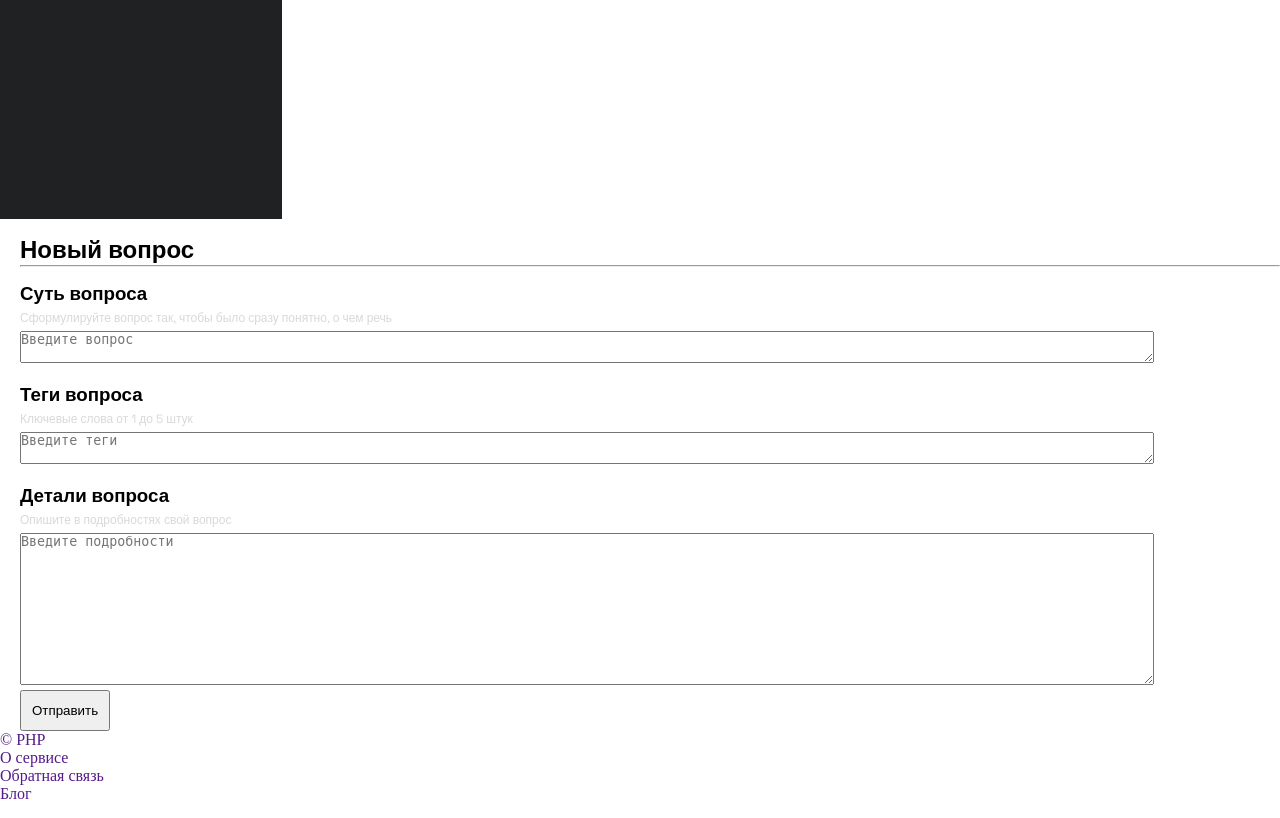
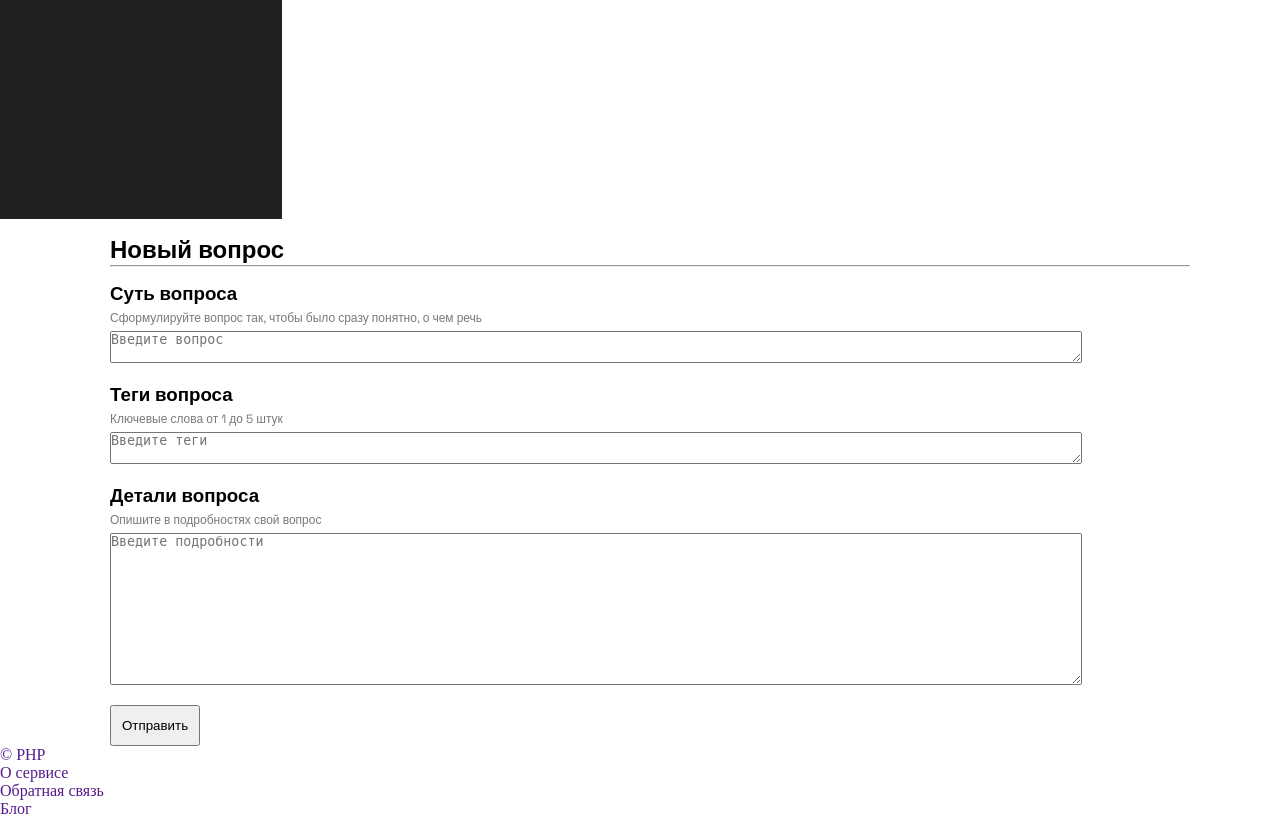
Before and after one commit to neexay/php-forum, a PHP site: page /ask.php in a window 1280 px wide. Shown: the part 757-1575 px from the top of the page. Run offline with PHP 8.4, Linux system fonts and the light colour scheme.

Commit message:
Update ask.css

```diff
--- a/public/css/ask.css
+++ b/public/css/ask.css
@@ -7,7 +7,7 @@ textarea:focus, input:focus{
   outline: none;
 }
 
-.new_question {
+.ask {
     margin: 0 auto;
     max-width: 1100px;
     flex-direction: column;
@@ -28,10 +28,11 @@ textarea {
 .title p {
     padding-top:5px;
     padding-bottom: 5px;
-    color: rgb(218, 216, 216);
+    color: rgb(121, 121, 121);
     font-size: 12px;
 }
 .btn {
+    margin-top: 15px;
     padding: 10px;
 }
 @media screen and (max-width: 800px) {
```
